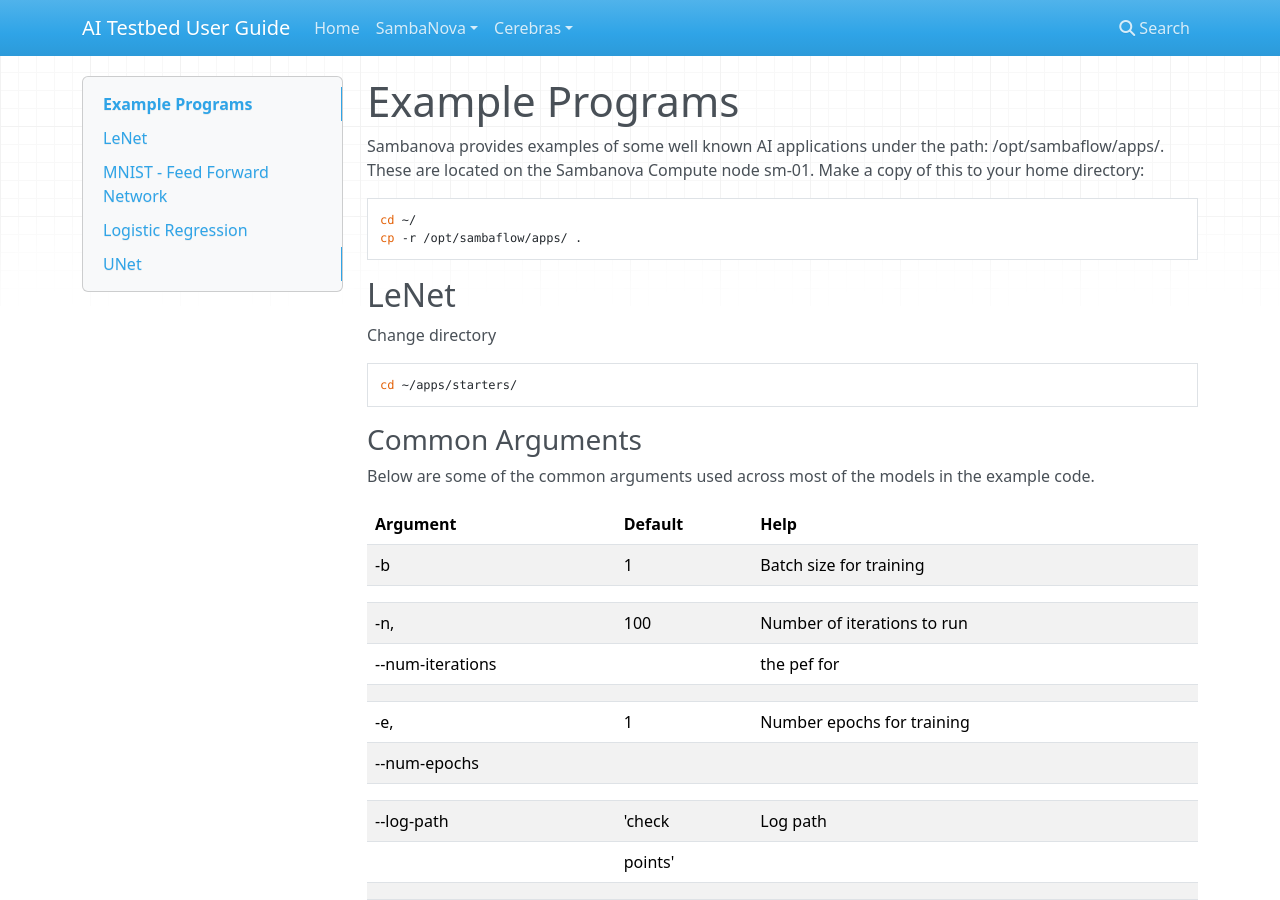
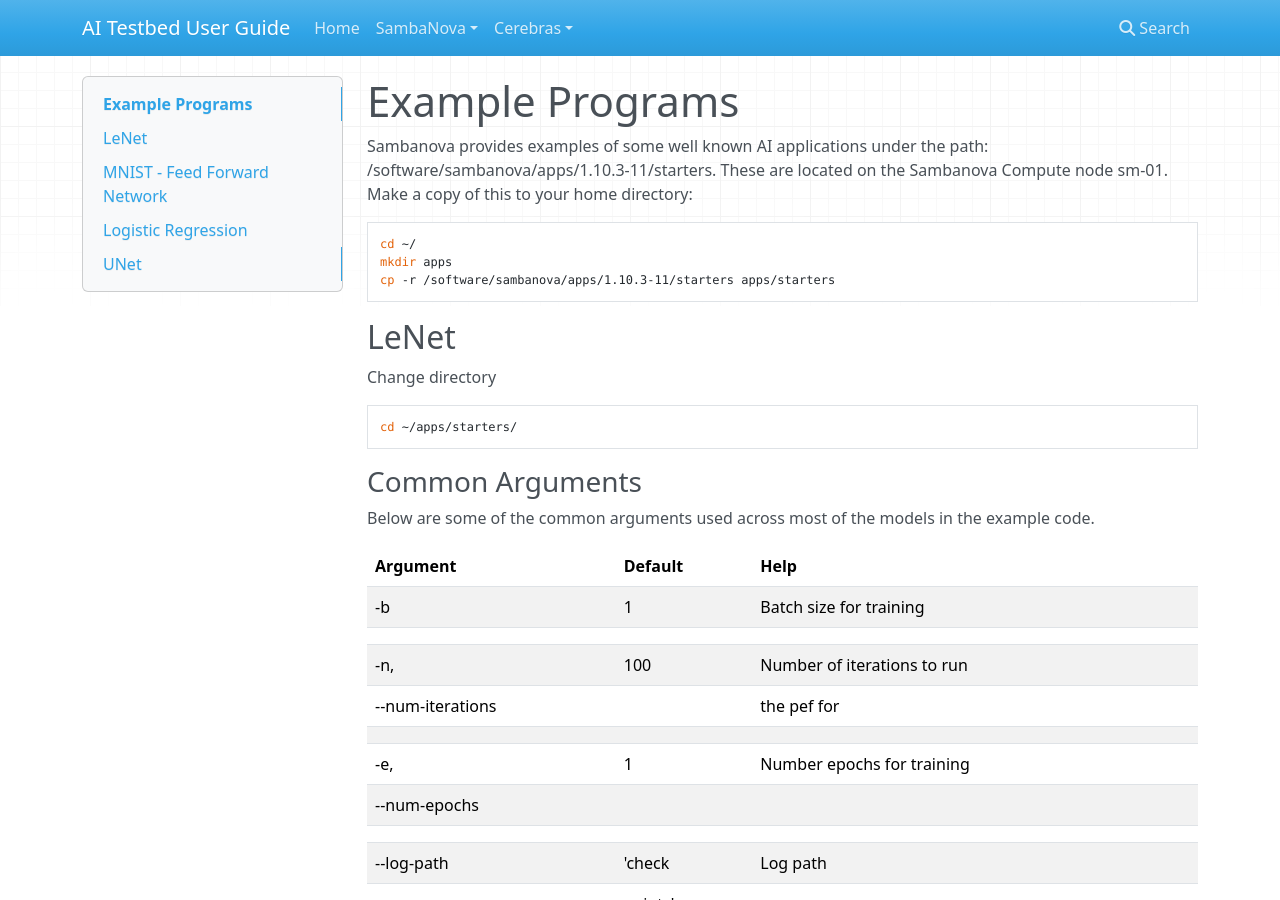
Before and after one commit to argonne-lcf/ai-testbed-userdocs, an MkDocs documentation site: the page built from docs/sambanova/Example-Programs.md, in a window 1280 px wide and 900 px high. Built offline with MkDocs 1.6.1, drawn with Linux system fonts in a browser that asks for light colours; nearby versions of some CDN libraries.

Commit message:
Updated for new apps dir.

````diff
--- a/docs/sambanova/Example-Programs.md
+++ b/docs/sambanova/Example-Programs.md
@@ -1,10 +1,11 @@
 # Example Programs
 
-Sambanova provides examples of some well known AI applications under the path: /opt/sambaflow/apps/. These are located on the Sambanova Compute node sm-01. Make a copy of this to your home directory:
+Sambanova provides examples of some well known AI applications under the path: /software/sambanova/apps/1.10.3-11/starters. These are located on the Sambanova Compute node sm-01. Make a copy of this to your home directory:
 
 ```bash
 cd ~/
-cp -r /opt/sambaflow/apps/ .
+mkdir apps
+cp -r /software/sambanova/apps/1.10.3-11/starters apps/starters
 ```
 
 ## LeNet
````
Also changed, not shown: 1 other file.
